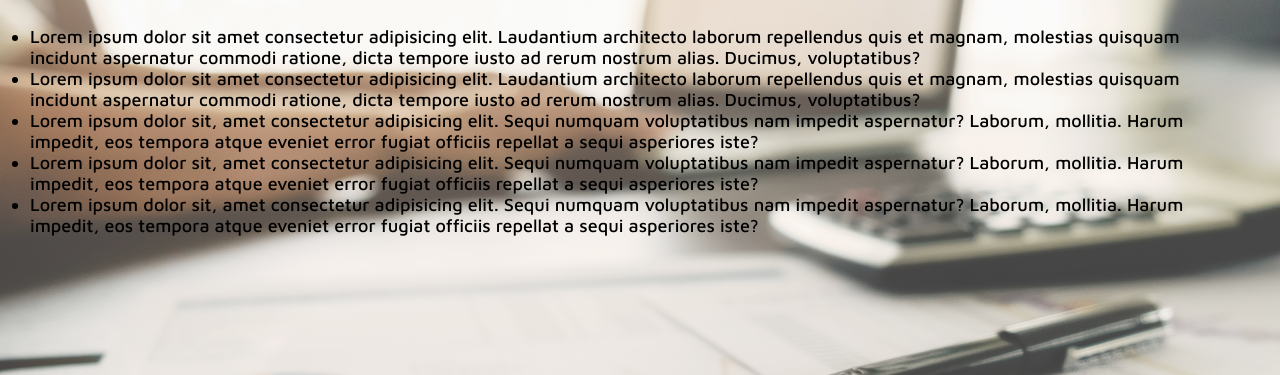
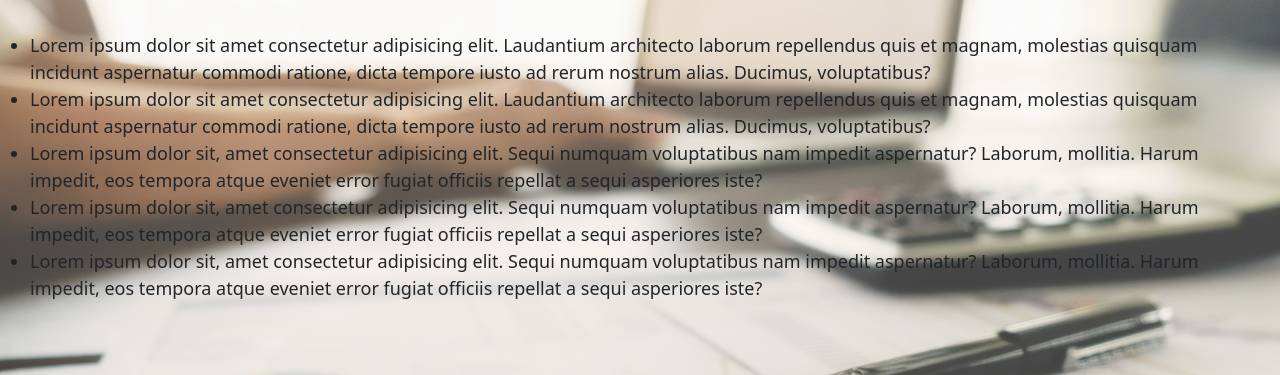
Before and after one commit to camifaz/sitio-web, a plain HTML site: page assets/pages/Asesoramiento.html in a window 1280 px wide. Shown: the part 275-650 px from the top of the page. Drawn offline with nearby package versions, Linux system fonts and the light colour scheme.

Commit message:
bootstrap a todos los html

```diff
--- a/assets/pages/Asesoramiento.html
+++ b/assets/pages/Asesoramiento.html
@@ -6,6 +6,8 @@
     <meta name="viewport" content="width=device-width, initial-scale=1.0">
     <title>Document</title>
     <link rel="stylesheet" href="../css/index.css">
+    <link href="https://cdn.jsdelivr.net/npm/bootstrap@5.1.3/dist/css/bootstrap.min.css" rel="stylesheet" integrity="sha384-1BmE4kWBq78iYhFldvKuhfTAU6auU8tT94WrHftjDbrCEXSU1oBoqyl2QvZ6jIW3" crossorigin="anonymous">
+    <link rel="stylesheet" href="https://cdnjs.cloudflare.com/ajax/libs/animate.css/4.1.1/animate.min.css"/>
 </head>
 <body>
     <header>
@@ -65,5 +67,6 @@
             </section>
         </nav>
     </footer>
+     <script src="https://cdn.jsdelivr.net/npm/bootstrap@5.1.3/dist/js/bootstrap.bundle.min.js" integrity="sha384-ka7Sk0Gln4gmtz2MlQnikT1wXgYsOg+OMhuP+IlRH9sENBO0LRn5q+8nbTov4+1p" crossorigin="anonymous"></script>
 </body>
 </html>
```
Also changed, not shown: assets/pages/Contabilidad.html (+3 -0 lines), assets/pages/Impuestos.html (+3 -0 lines), assets/pages/Laboral.html (+3 -0 lines).
